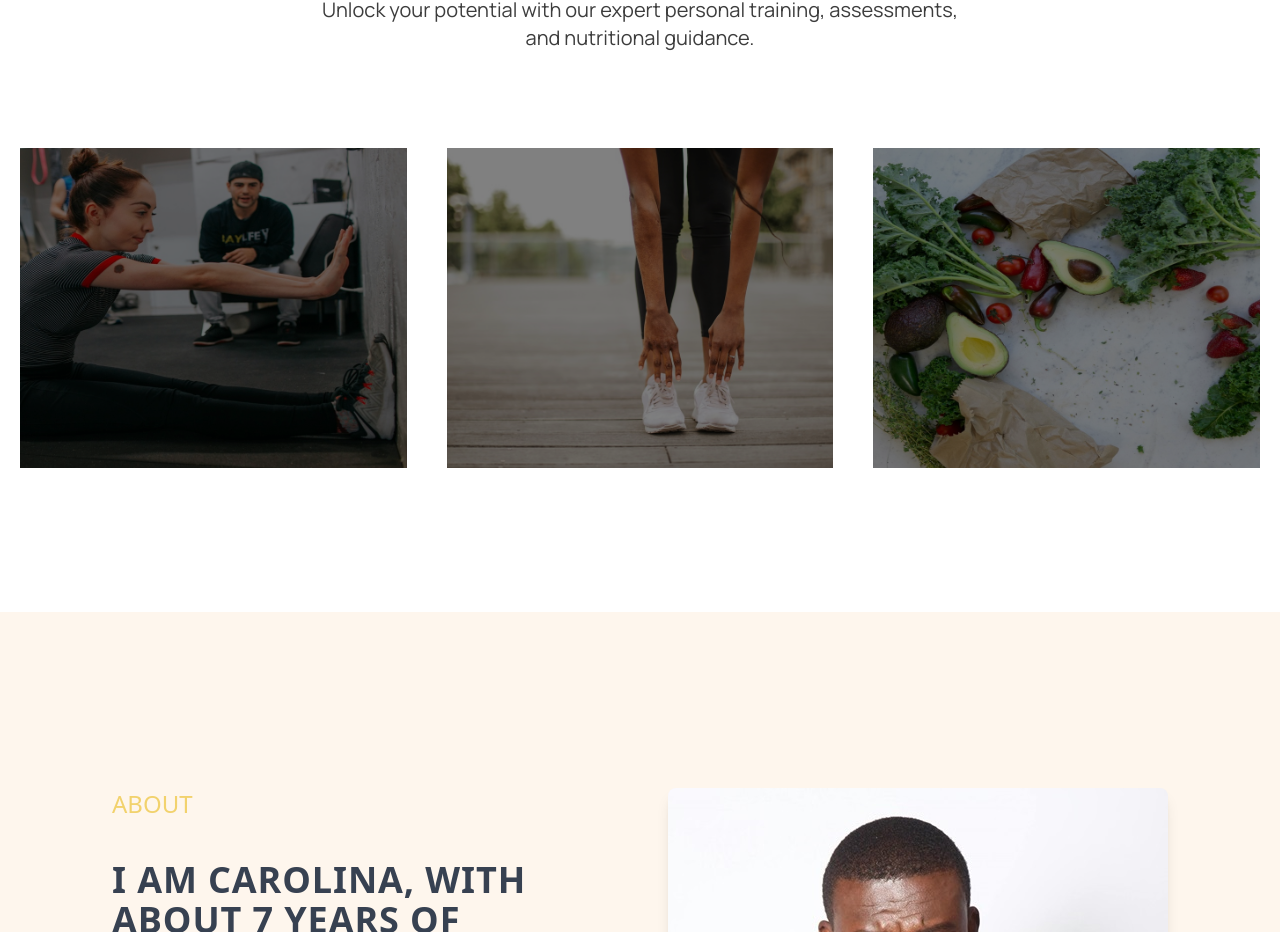
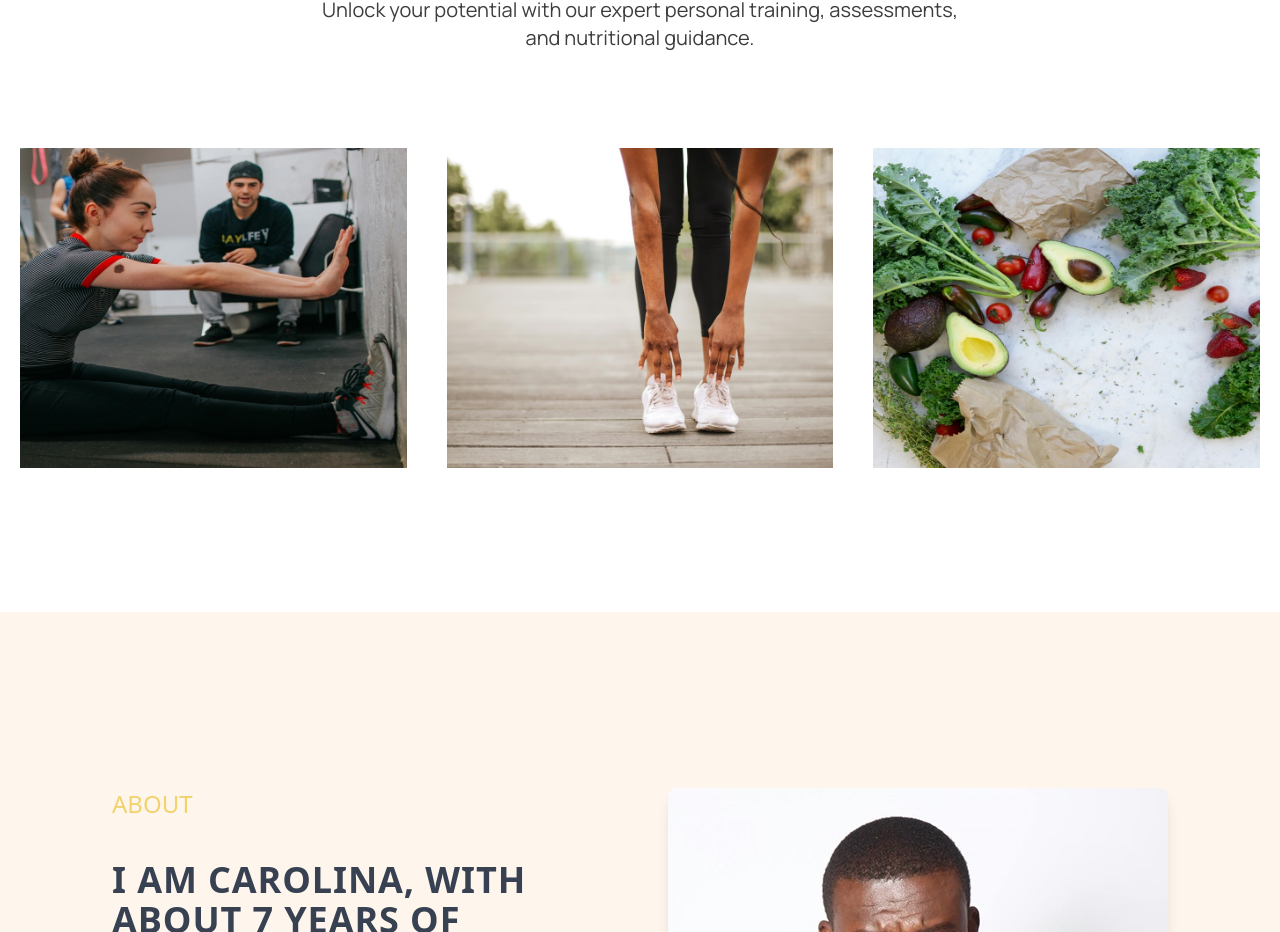
Before and after one commit to ArnabTo/primacy, a React (Vite) app: page / in a window 1280 px wide. Shown: the part 1178-2110 px from the top of the page. Built offline with nearby package versions, Linux system fonts and the light colour scheme; no server answers.

Commit message:
updated service

```diff
--- a/src/component/Services.jsx
+++ b/src/component/Services.jsx
@@ -17,7 +17,7 @@ const Services = () => {
                             <div className='overflow-hidden h-[16rem] lg:h-[20rem]'>
                                 <img
                                     src={Service1}
-                                    className="w-full h-full object-cover transform scale-110 transition-transform duration-[800ms] ease-[cubic-bezier(0.5,0,0.1,1)] group-hover:scale-100 brightness-50 group-hover:brightness-100"
+                                    className="w-full h-full object-cover transform scale-110 transition-transform duration-[800ms] ease-[cubic-bezier(0.5,0,0.1,1)] group-hover:scale-100 brightness-100 group-hover:brightness-50"
                                 />
                                 <div className="absolute inset-0 flex items-center justify-center transition-opacity duration-300 opacity-0 group-hover:opacity-100">
                                     <p className="text-white text-lg lg:text-2xl font-bold uppercase">Personal Training</p>
@@ -30,7 +30,7 @@ const Services = () => {
                             <div className='overflow-hidden h-[16rem] lg:h-[20rem]'>
                                 <img
                                     src={Service2}
-                                    className="w-full h-full object-cover transform scale-110 transition-transform duration-[800ms] ease-[cubic-bezier(0.5,0,0.1,1)] group-hover:scale-100 brightness-50 group-hover:brightness-100"
+                                    className="w-full h-full object-cover transform scale-110 transition-transform duration-[800ms] ease-[cubic-bezier(0.5,0,0.1,1)] group-hover:scale-100 brightness-100 group-hover:brightness-50"
                                 />
                                 <div className="absolute inset-0 flex items-center justify-center transition-opacity duration-300 opacity-0 group-hover:opacity-100">
                                     <p className="text-white text-lg lg:text-2xl font-bold uppercase">Physical Assessments</p>
@@ -43,7 +43,7 @@ const Services = () => {
                             <div className='overflow-hidden h-[16rem] lg:h-[20rem]'>
                                 <img
                                     src={Service3}
-                                    className="w-full h-full object-cover transform scale-110 transition-transform duration-[800ms] ease-[cubic-bezier(0.5,0,0.1,1)] group-hover:scale-100 brightness-50 group-hover:brightness-100"
+                                    className="w-full h-full object-cover transform scale-110 transition-transform duration-[800ms] ease-[cubic-bezier(0.5,0,0.1,1)] group-hover:scale-100 brightness-100 group-hover:brightness-50"
                                 />
                                 <div className="absolute inset-0 flex items-center justify-center transition-opacity duration-300 opacity-0 group-hover:opacity-100">
                                     <p className="text-white text-lg lg:text-2xl font-bold uppercase">Nutritional Guidance</p>
```
